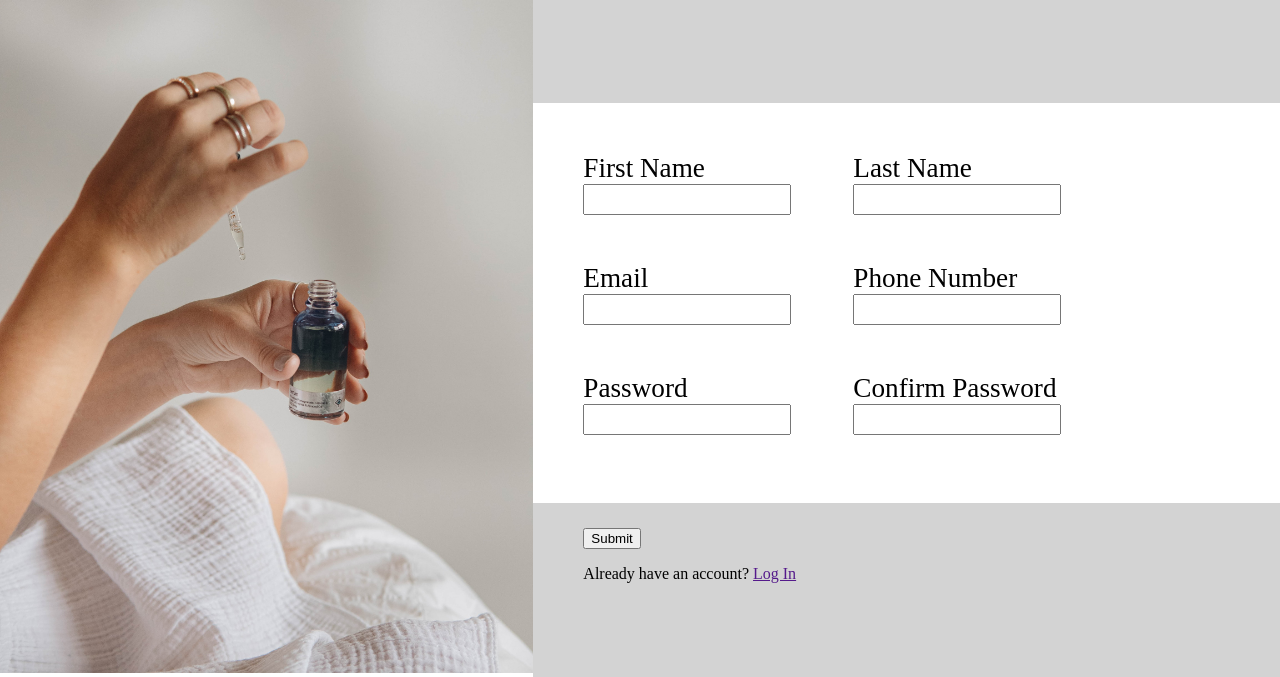
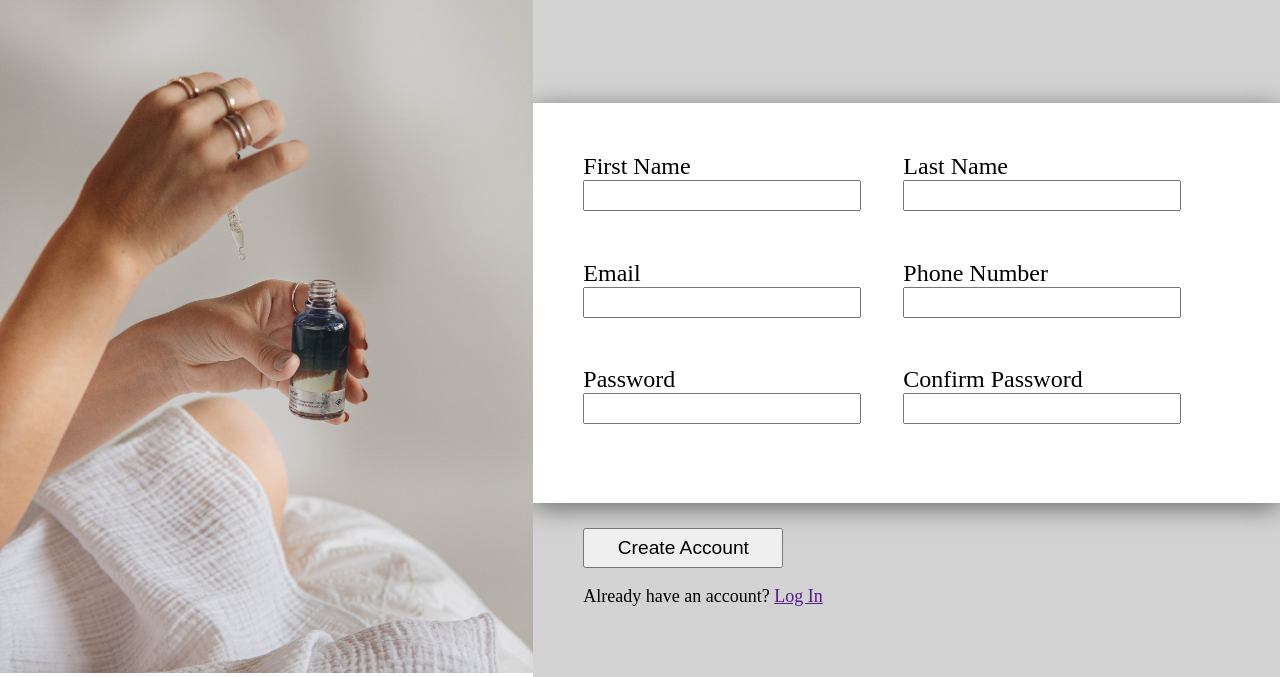
Before and after one commit to Lune3/sign_up-form, a plain HTML site: page index.html in a window 1280 px wide. Shown: the part 127-804 px from the top of the page. Drawn offline with Linux system fonts and the light colour scheme.

Commit message:
Minor changes

```diff
--- a/index.html
+++ b/index.html
@@ -46,7 +46,7 @@
                 </ul>
             </form>
             <div class="submission">
-                <button type="button">Submit</button>
+                <button type="button">Create Account</button>
                 <p>Already have an account? <a href="">Log In</a></p>
             </div>
         </div>
--- a/styleSheet.css
+++ b/styleSheet.css
@@ -59,38 +59,49 @@ img[src^= "images/"]{
 
 form{
     background-color: white;
+    box-shadow: 0px 5px 25px rgb(108, 108, 108);
 }
 
 label{
     display: block;
-    font-size: 1.7rem;
+    font-size: 1.5rem;
 }
 
 input{
     height: 25px;
-    width: 200px;
-    font-size: 1.4rem;
+    width: 270px;
+    font-size: 1.3rem;
 }
 
 li{
-    width: 240px;
+    width: 300px;
 }
 
 ul{
     margin-top: 50px;
     margin-left: 50px;
-    max-width: 600px;
+    max-width: 700px;
     height: 300px;
     list-style: none;
     display: flex;
     flex-wrap: wrap;
-    gap: 30px;
+    gap: 20px;
     padding-left: 0;
     margin-bottom: 50px;
 }
-
 
 .submission{
     margin-left: 50px;
     margin-top: 25px;
 }
+
+button{
+    width: 200px;
+    height: 40px;
+    font-size: 1.2rem;
+    text-align: center;
+}
+
+button + p{
+    font-size: 18px;
+}
```
